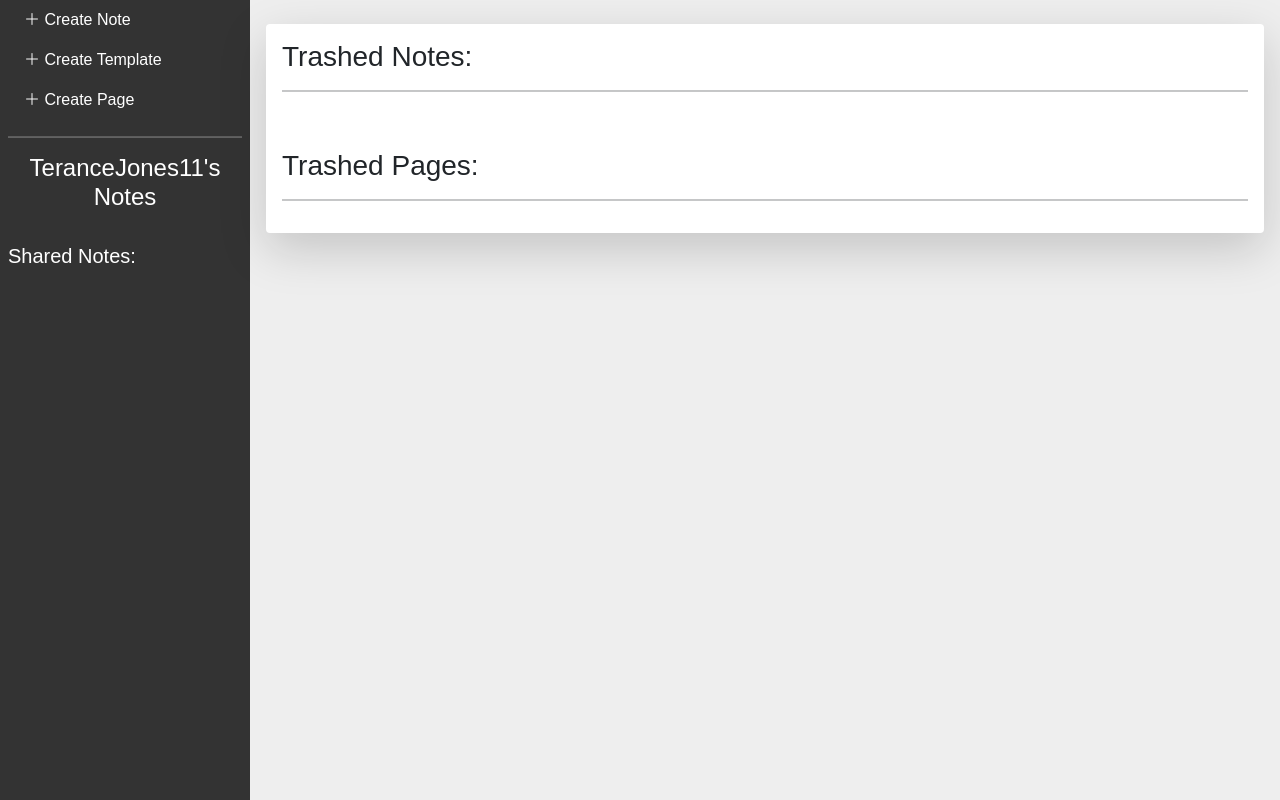
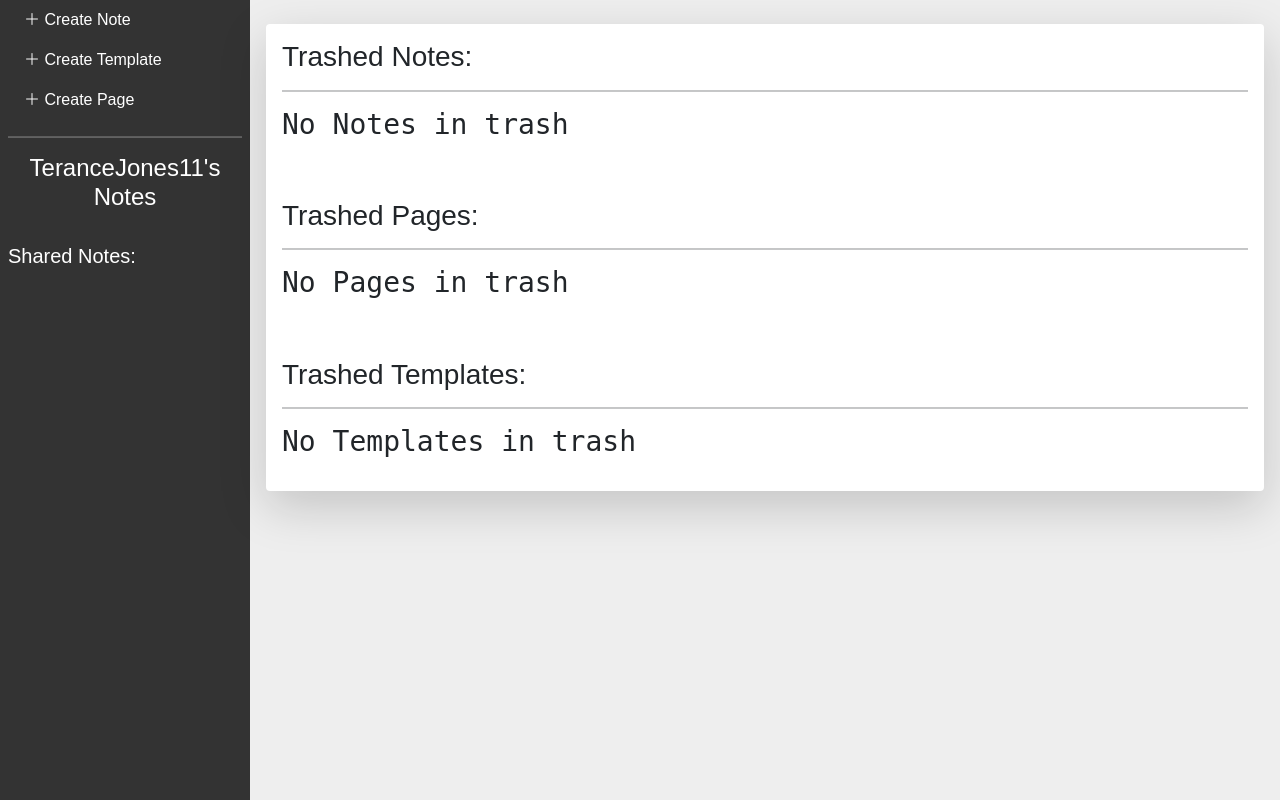
Before and after one commit to FardinHaque60/Scribe, a Flask app: page /trash in a window 1280 px wide. Shown: the part 56-856 px from the top of the page. Run offline with Flask 3, Linux system fonts and the light colour scheme; a user stored in the database is signed in; data comes from the database, SQL or seed files in the repository; some libraries are stand-ins or nearby versions.

Commit message:
formatted + templates + pages

```diff
--- a/app/templates/trash_folder.html
+++ b/app/templates/trash_folder.html
@@ -4,7 +4,7 @@
 
 
     <!-- displays user a message when note is trashed (& when there is an error moving to trash), deleted & recovered-->
-    {% with messages = get_flashed_messages(category_filter=["deletionSuccess", "recoverySuccess", "trashSuccess", "trashError", "pgdeletionSuccess", "pgrecoverySuccess", "noteInPgSuccess","DelnoteInPgSuccess"]) %}
+    {% with messages = get_flashed_messages(category_filter=["deletionSuccess", "recoverySuccess", "trashSuccess", "trashError", "notePgError"]) %}
         {% if messages %}
             {% for message in messages%}
                 <div class="alert alert-success alert-dismissible fade show" role="alert">
@@ -18,6 +18,7 @@
     {% endwith %}
 
     <h3>Trashed Notes:<h3><hr>
+    {% if trashed_notes %}
         {% for notes in trashed_notes%}
             <form method="post" action="{{ url_for('note_man',note_id=notes.id) }}" onsubmit="return myFunction();">
                 {{ form.hidden_tag() }}
@@ -38,8 +39,12 @@
                 </div>
             </form>
         {%endfor%}
+    {%else%}
+            <p>No Notes in trash</p>
+    {% endif%}
 
     <br><h3>Trashed Pages:<h3><hr>
+    {% if trashed_pages %}
         {% for pages in trashed_pages%}
             <form method="post" action="{{ url_for('page_man',page_id=pages.id) }}" onsubmit="return myFunction();">
                 {{ form.hidden_tag() }}
@@ -58,6 +63,33 @@
                 </div>
             </form>
         {%endfor%}
+    {% else %}
+        <p>No Pages in trash</p>
+    {% endif %}
+
+
+    <br><h3>Trashed Templates:<h3><hr>
+    {% if trashed_templates %}
+        {% for template in trashed_templates %}
+            <form method="post" action="{{ url_for('temp_man',temp_id=template.id) }}" onsubmit="return myFunction();">
+                {{ form.hidden_tag() }}
+
+                <div class="row mb-2">
+                    <div class="col" style="font-size: 20px;"> <a href="{{ url_for('templates', temp_id=template.id) }}">
+                        {{ template.title }}</a></br>
+                        <small>Date: {{ template.trashed_time.strftime("%m-%d-%y") }}</small> <br>
+                    </div>
+                    <div class="col-auto">
+
+                        {{ form.recover_note(class="btn btn-primary") }}
+                        {{ form.delete(class="btn btn-danger") }}
+                    </div>
+                </div>
+            </form>
+        {%endfor%}
+    {% else %}
+            <p>No Templates in trash</p>
+    {% endif %}
 
     <script>
         function myFunction() {
```
